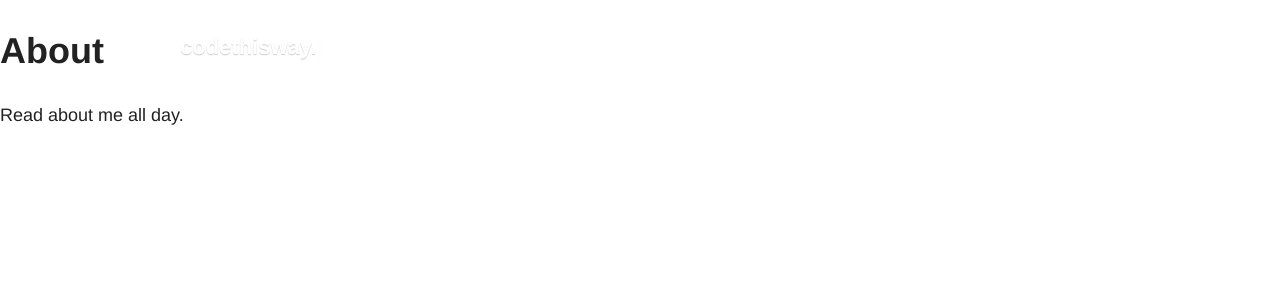
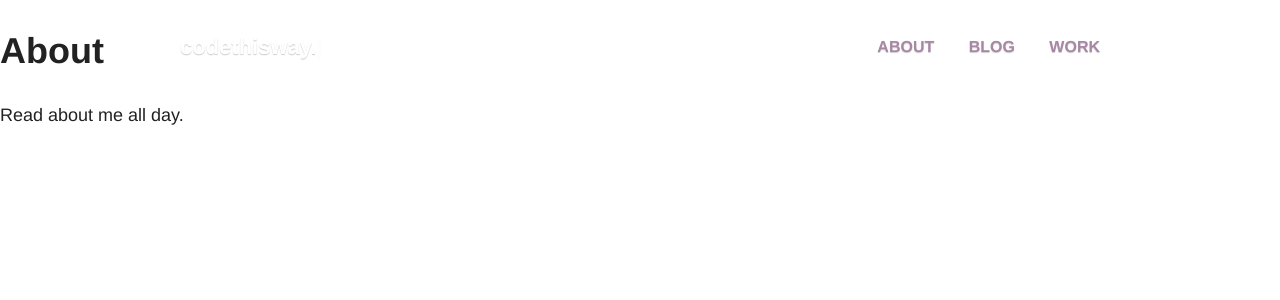
Before and after one commit to liampmccabe/notrab.github.io, a Jekyll site: the page built from about.html, in a window 1280 px wide. Shown: the top 300 px of the page. Built offline with Jekyll 4.4.1, drawn with Linux system fonts in a browser that asks for light colours; nearby versions of some CDN libraries; Markdown is read by kramdown in place of the engine named in the settings.

Commit message:
Updated CSS

```diff
--- a/_includes/header.html
+++ b/_includes/header.html
@@ -1,12 +1,12 @@
 <header class="main-header">
   <div class="wrapper">
     <h1 class="logo"><a href="{{ site.baseurl }}/"></a></h1>
-    <!-- <nav class="main-nav">
+    <nav class="main-nav">
       <ul>
         <li><a href="/about">About</a></li>
-        <li><a href="/work">Blog</a></li>
+        <li><a href="/blog">Blog</a></li>
         <li><a href="/work">Work</a></li>
       </ul>
-    </nav> -->
+    </nav>
   </div>
 </header>
--- a/css/main.css
+++ b/css/main.css
@@ -287,7 +287,6 @@ h6 {
         color: white;
         text-align: center;
         text-shadow: 0 1px 1px rgba(0,0,0,0.2);
-        height: 100vh;
     }
 
         .hero-bg {
```
